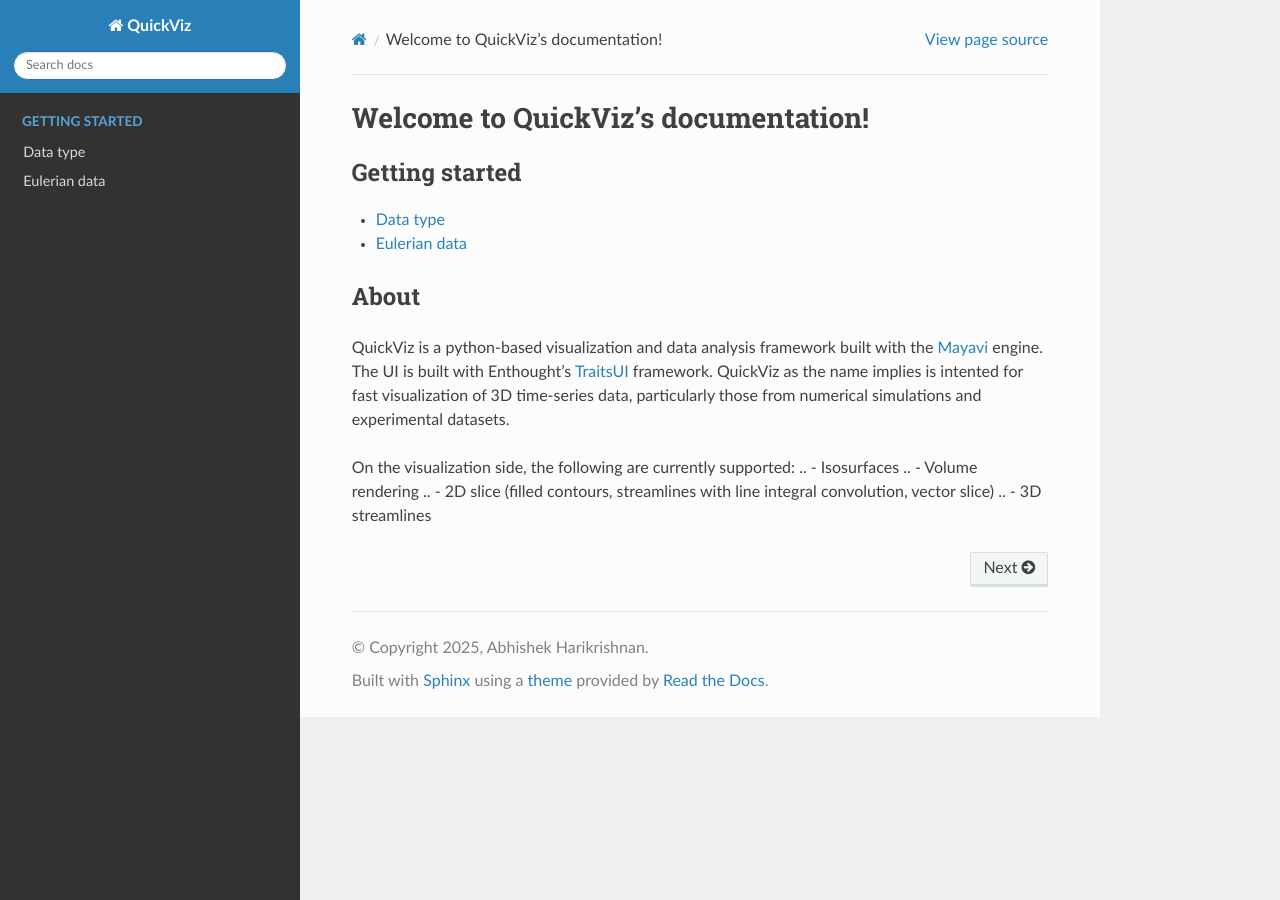
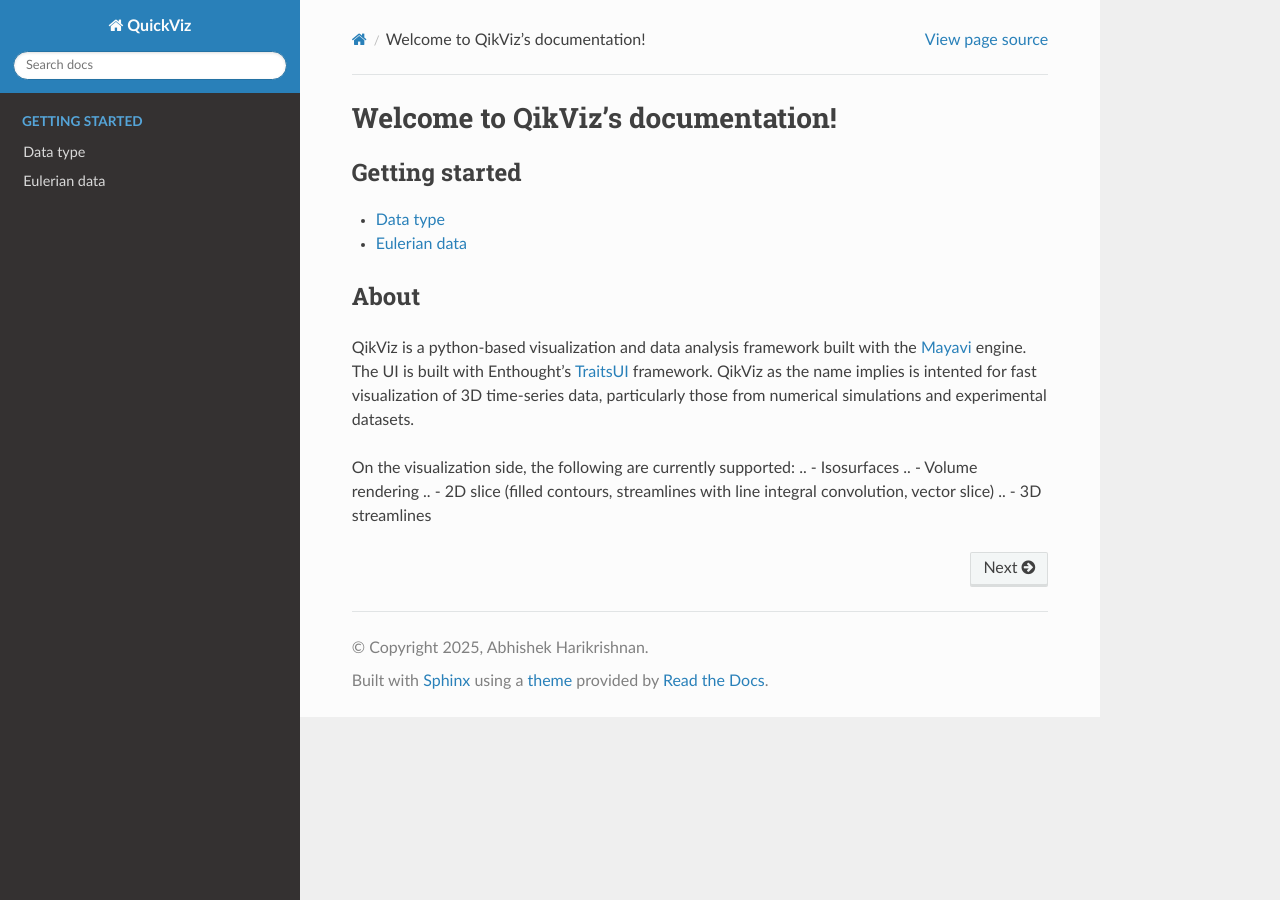
Before and after one commit to Phoenixfire1081/QuickViz, a Sphinx documentation site: the page built from docs/index.rst, in a window 1280 px wide. Built offline with Sphinx 7.4.7 and the Read the Docs theme 3.1.0, drawn with Linux system fonts in a browser that asks for light colours.

Commit message:
Updated name Quick to Qik. This will be systematically changed.

```diff
--- a/docs/index.rst
+++ b/docs/index.rst
@@ -3,7 +3,7 @@
    You can adapt this file completely to your liking, but it should at least
    contain the root `toctree` directive.
 
-Welcome to QuickViz's documentation!
+Welcome to QikViz's documentation!
 ====================================
 
 .. toctree::
@@ -18,12 +18,12 @@
 
 .. toctree::
    :maxdepth: 1
-   :caption: QuickViz + pyloggrid
+   :caption: QikViz + pyloggrid
 
 About
 #####
 
-QuickViz is a python-based visualization and data analysis framework built with the `Mayavi <https://docs.enthought.com/mayavi/mayavi/>`_ engine. The UI is built with Enthought's `TraitsUI <https://docs.enthought.com/traitsui/>`_ framework. QuickViz as the name implies is intented for fast visualization of 3D time-series data, particularly those from numerical simulations and experimental datasets.
+QikViz is a python-based visualization and data analysis framework built with the `Mayavi <https://docs.enthought.com/mayavi/mayavi/>`_ engine. The UI is built with Enthought's `TraitsUI <https://docs.enthought.com/traitsui/>`_ framework. QikViz as the name implies is intented for fast visualization of 3D time-series data, particularly those from numerical simulations and experimental datasets.
 
 On the visualization side, the following are currently supported:
 .. - Isosurfaces
```
Also changed, not shown: 1 other file.
